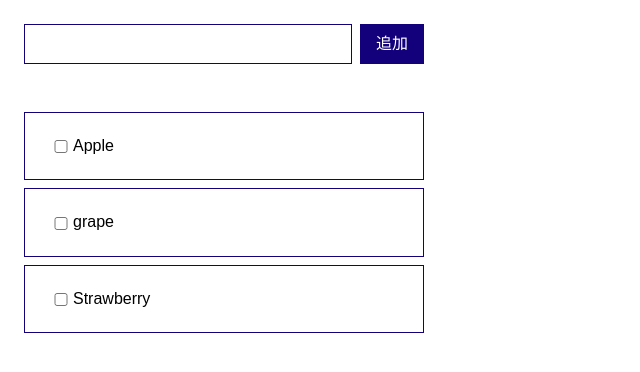
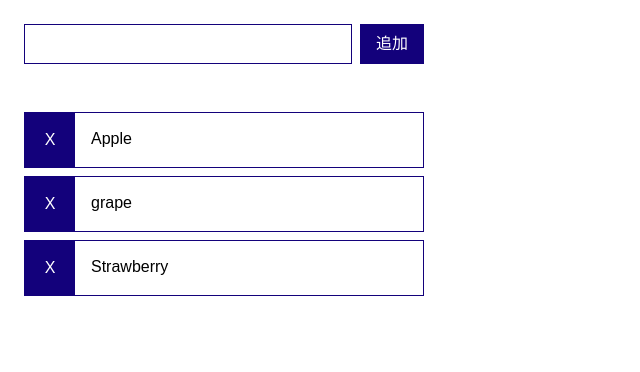
Before and after one commit to tomofumi-k/yoku-test, a React (Create React App) app: page / in a window 1280 px wide. Shown: the top 372 px of the page, without its empty margins (0-640 px from the left). Built offline with nearby package versions, Linux system fonts and the light colour scheme.

Commit message:
削除ボタン追加

```diff
--- a/src/App.js
+++ b/src/App.js
@@ -5,18 +5,19 @@ import "./base.scss";
 import "./B-test/b__section.scss";
 
 function App() {
+  // デフォルトのリスト雛形
   const [todos, setTodos] = useState([
-    { id: 1, name: "Apple", completed: false },
-    { id: 2, name: "grape", completed: false },
-    { id: 2, name: "Strawberry", completed: false },
+    { id: 1, name: "Apple", removed: false },
+    { id: 2, name: "grape", removed: false },
+    { id: 3, name: "Strawberry", removed: false },
   ]);
 
+  // 追加ボタンで入力された文字をTodoリストに追加
   const todoNameRef = useRef();
-
   const handleAddTodo = (e) => {
     const name = todoNameRef.current.value;
     setTodos((prevTodos) => {
-      return [...prevTodos, { id: uuidv4(), name: name, completed: false }];
+      return [...prevTodos, { id: uuidv4(), name: name, removed: false }];
     });
     todoNameRef.current.value = null;
   };
--- a/src/B-test/BTest.js
+++ b/src/B-test/BTest.js
@@ -1,13 +1,12 @@
 import { useState } from "react";
 import TodoList from "./B-test/TodoList";
-
 
 function App() {
   const [todos, setTodos] = useState(["Todo1", "Todo2"]);
   return (
     <>
-    <input type="text" />
-    <TodoList todos={todos} />
+      <input type="text" />
+      <TodoList todos={todos} />
     </>
   );
 }
--- a/src/B-test/Todo.js
+++ b/src/B-test/Todo.js
@@ -2,10 +2,10 @@ import React from "react";
 
 const Todo = ({ todo }) => {
   return (
-    <div className="todo__input--text">
-      <label>
-        <input className="todo__input--check" type="checkbox" checked={todo.completed} readOnly />
-      </label>
+    <div className="todo__input--container">
+      <button className="todo__deletebutton" onClick={() => console.log("removed!")}>
+        X
+      </button>
       {todo.name}
     </div>
   );
--- a/src/B-test/b__section.scss
+++ b/src/B-test/b__section.scss
@@ -4,42 +4,50 @@ $bsection-main-color: #13017b;
 $from-height: 40px;
 
 .bsection {
-  padding: 24px;
   width: 100vw;
   height: 100vh;
   margin: 0 auto;
+  padding: 24px;
   color: $bsection-main-color;
 
   .bsection__input--form {
     display: flex;
+    gap: 8px;
     justify-content: space-between;
     width: 400px;
     margin-bottom: 48px;
-    gap: 8px;
+
     .bsection__input {
+      width: 100%;
       height: $from-height;
       border: 1px solid $bsection-main-color;
-      width: 100%;
     }
+
     .bsection__button {
       height: $from-height;
-      padding: 0px 16px;
+      padding: 0 16px;
       color: $white;
+      white-space: nowrap;
       background-color: $bsection-main-color;
-      white-space: nowrap;
     }
   }
 
-  .todo__input--text {
+  .todo__input--container {
     width: 400px;
-    padding: 24px;
+    height: 56px;
+    margin-top: 8px;
+    color: $black;
     border: 1px solid #13017b;
-    color: $black;
-    margin-top: 8px;
   }
-  .todo__input--check {
+
+  .todo__deletebutton {
+    width: 50px;
+    height: 100%;
+    margin-right: 16px;
+    padding: 8px;
+    color: $white;
+    white-space: nowrap;
+    text-align: center;
     background-color: $bsection-main-color;
-    width: 24px;
-    height: 100%;
   }
 }
```
